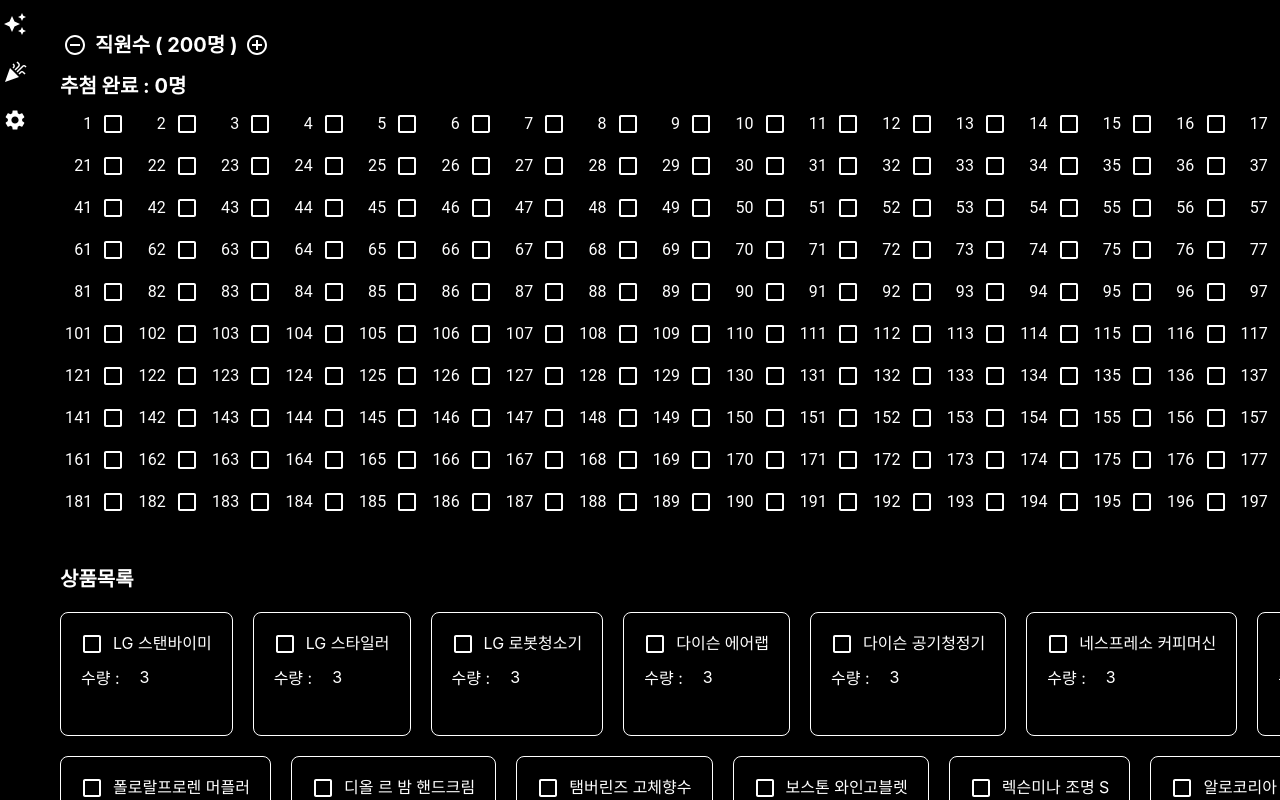
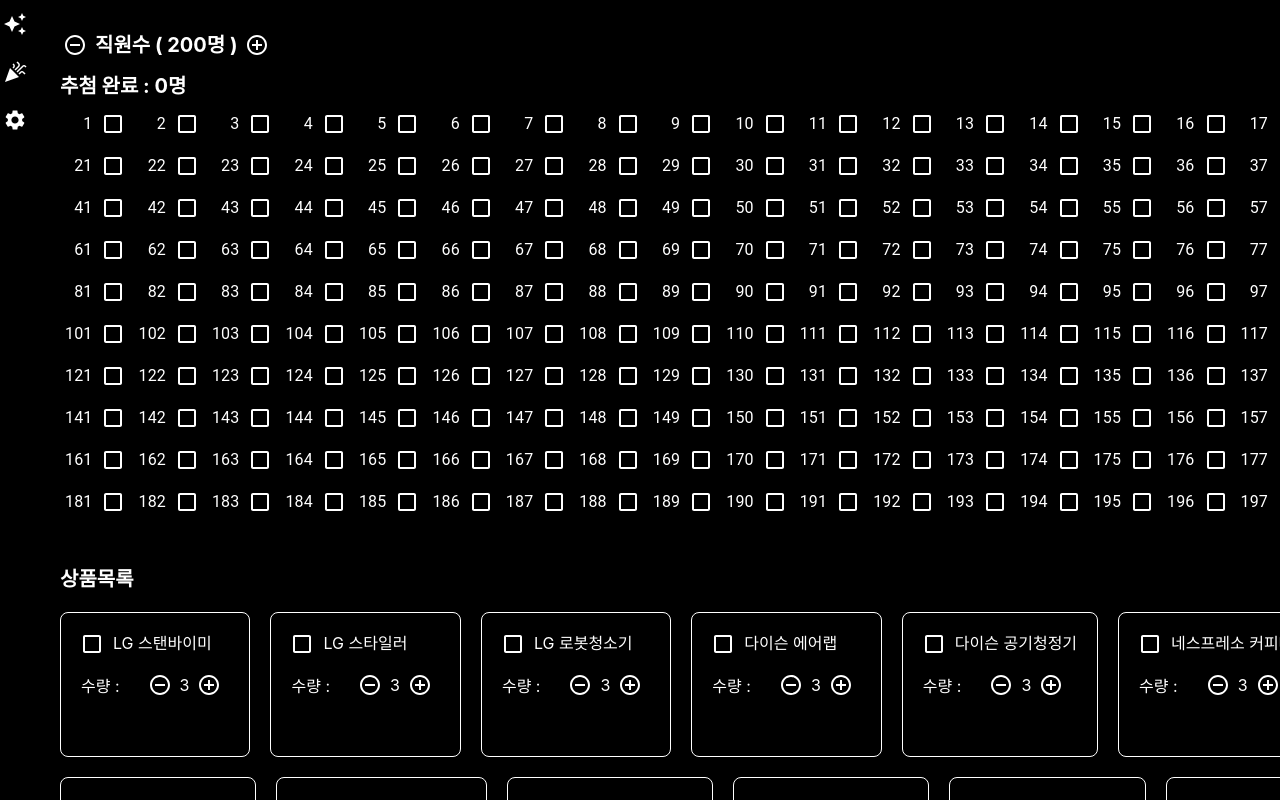
Before and after one commit to Yoogwonhui/DoctorGRaffle, a React (Create React App) app: page / in a window 1280 px wide. Both pictures are taken after a click on the tab 21 px from the left and 120 px from the top of the page. Built offline with nearby package versions, Linux system fonts and the light colour scheme.

Commit message:
setting / 상품 당첨 인수 수정기 추가

```diff
--- a/src/pages/SettingPage.js
+++ b/src/pages/SettingPage.js
@@ -107,6 +107,11 @@ export default function SettingPage({
               copy[copy.findIndex((d) => d.name === name)].isAwarded = value;
               onChangeGift(copy);
             }}
+            onChangeCount={(name, count) => {
+              const copy = [...giftList];
+              copy[copy.findIndex((d) => d.name === name)].count = count;
+              onChangeGift(copy);
+            }}
             key={i}
             data={d}
           />
@@ -116,7 +121,7 @@ export default function SettingPage({
   );
 }
 
-const GiftCard = ({ data, onChange }) => {
+const GiftCard = ({ data, onChange, onChangeCount }) => {
   return (
     <div
       style={{
@@ -146,7 +151,21 @@ const GiftCard = ({ data, onChange }) => {
       </div>
       <div style={{ display: 'flex', alignItems: 'center' }}>
         <div style={{ paddingLeft: 10, marginRight: 20 }}>수량 : </div>
+        <IconButton
+          onClick={() => {
+            if (data.count > 0) onChangeCount(data.name, data.count - 1);
+          }}
+          style={{ color: 'white' }}
+        >
+          <RemoveCircleOutlineIcon />
+        </IconButton>
         <div>{data.count}</div>
+        <IconButton
+          onClick={() => onChangeCount(data.name, data.count + 1)}
+          style={{ color: 'white' }}
+        >
+          <AddCircleOutlineIcon />
+        </IconButton>
       </div>
     </div>
   );
--- a/src/pages/SlotPage.js
+++ b/src/pages/SlotPage.js
@@ -66,9 +66,10 @@ export default function SlotPage({ participants = [], giftList = [], onChangePar
 
     if (suffledLeftPeople.length > 0) {
       const raffleNumList = [];
-      if (suffledLeftPeople[0]) raffleNumList.push(suffledLeftPeople[0]?.num);
-      if (suffledLeftPeople[1]) raffleNumList.push(suffledLeftPeople[1]?.num);
-      if (suffledLeftPeople[2]) raffleNumList.push(suffledLeftPeople[2]?.num);
+
+      for (let i = 0; i < gift.count; i++) {
+        if (suffledLeftPeople[i]) raffleNumList.push(suffledLeftPeople[i]?.num);
+      }
 
       setRaffleNums(raffleNumList.map((d) => addZero(d)));
 
```
